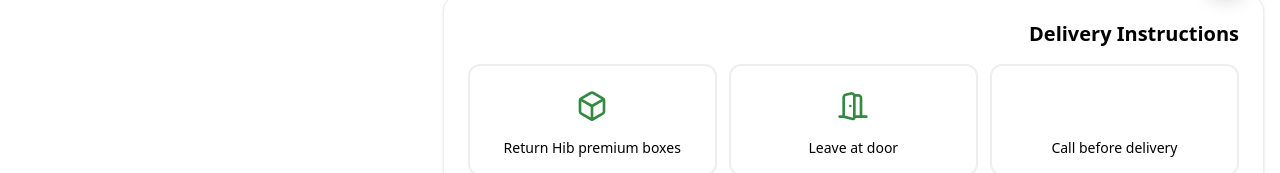
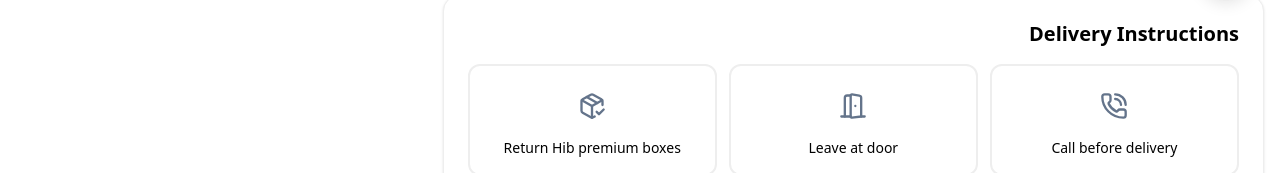
Before and after one commit to EbrahimMahrous/heeb-alfakher, a Next.js app: page /en/checkout in a window 1280 px wide. Shown: the part 779-952 px from the top of the page. Built offline with nearby package versions, Linux system fonts and the light colour scheme.

Commit message:
feat: add delivery instruction icons and improve UI

```diff
--- a/app/[locale]/checkout/page.tsx
+++ b/app/[locale]/checkout/page.tsx
@@ -7,6 +7,7 @@ import { useTranslation } from "@/lib/useTranslation";
 import Button from "@/components/ui/button";
 import { useRouter } from "next/navigation";
 import AddressModal from "@/components/AddressModal";
+import { PhoneCall, DoorOpen, PackageCheck } from "lucide-react";
 
 // Local storage key for checkout data persistence
 const CHECKOUT_STORAGE_KEY = "heeb_checkout_data";
@@ -356,54 +357,89 @@ export default function CheckoutPage() {
                 </div>
 
                 {/* 2. Delivery Instructions */}
+                {/* 2. Delivery Instructions */}
                 <div className="bg-white border border-neutral-200 rounded-2xl p-6 shadow-sm hover:shadow-md transition-shadow">
                   <h2 className="text-xl font-semibold mb-4">
                     {t("deliveryInstructions")}
                   </h2>
+
                   <div className="grid grid-cols-3 gap-3 mb-6">
                     {deliveryOptionsGrid.map((opt) => (
                       <button
                         key={opt.id}
                         type="button"
                         onClick={() => handleInstructionSelect(opt.id)}
-                        className={`flex flex-col items-center justify-center p-4 rounded-xl border-2 transition-all duration-200 ${
+                        className={`group flex flex-col items-center justify-center p-4 rounded-xl border-2 transition-all duration-200 ${
                           selectedInstruction === opt.id
-                            ? "border-primary bg-primary/5 shadow-md scale-105"
-                            : "border-neutral-200 bg-white hover:border-primary/50 hover:shadow-md hover:scale-105"
+                            ? "border-[#338A43] bg-[#338A43]/5 shadow-md scale-105"
+                            : "border-neutral-200 bg-white hover:border-[#338A43] hover:shadow-md hover:scale-105"
                         }`}
                       >
+                        {/* Icon */}
                         <div className="w-12 h-12 flex items-center justify-center mb-2">
-                          <Image
-                            src={opt.icon}
-                            alt={opt.id}
-                            width={32}
-                            height={32}
-                            className="object-contain transition-transform duration-200 group-hover:scale-110"
-                          />
+                          {opt.id === "call" && (
+                            <PhoneCall
+                              size={28}
+                              className={`transition-all ${
+                                selectedInstruction === opt.id
+                                  ? "text-[#338A43]"
+                                  : "text-neutral-500 group-hover:text-[#338A43]"
+                              }`}
+                            />
+                          )}
+
+                          {opt.id === "door" && (
+                            <DoorOpen
+                              size={28}
+                              className={`transition-all ${
+                                selectedInstruction === opt.id
+                                  ? "text-[#338A43]"
+                                  : "text-neutral-500 group-hover:text-[#338A43]"
+                              }`}
+                            />
+                          )}
+
+                          {opt.id === "boxes" && (
+                            <PackageCheck
+                              size={28}
+                              className={`transition-all ${
+                                selectedInstruction === opt.id
+                                  ? "text-[#338A43]"
+                                  : "text-neutral-500 group-hover:text-[#338A43]"
+                              }`}
+                            />
+                          )}
                         </div>
+
+                        {/* Label */}
                         <span className="text-sm text-center font-medium">
                           {t(opt.labelKey)}
                         </span>
+
+                        {/* Check */}
                         {selectedInstruction === opt.id && (
-                          <div className="mt-1 text-primary text-xs">✓</div>
+                          <div className="mt-1 text-[#338A43] text-xs font-bold">
+                            ✓
+                          </div>
                         )}
                       </button>
                     ))}
                   </div>
 
-                  {/* Add a gift message*/}
+                  {/* Gift Message */}
                   <div className="border-t pt-4">
                     <label className="flex items-center gap-3 cursor-pointer group">
                       <input
                         type="checkbox"
                         checked={giftMessage !== ""}
                         onChange={handleGiftToggle}
-                        className="w-5 h-5 accent-primary transition-transform group-hover:scale-110"
+                        className="w-5 h-5 accent-[#338A43] transition-transform group-hover:scale-110"
                       />
-                      <span className="text-base font-medium group-hover:text-primary transition-colors">
+                      <span className="text-base font-medium group-hover:text-[#338A43] transition-colors">
                         {t("addGiftMessage")}
                       </span>
                     </label>
+
                     {giftMessage !== "" && (
                       <div className="mt-3 mr-8 animate-fadeIn">
                         <textarea
@@ -411,7 +447,7 @@ export default function CheckoutPage() {
                           value={giftMessage === " " ? "" : giftMessage}
                           onChange={(e) => setGiftMessage(e.target.value)}
                           rows={3}
-                          className="w-full border border-neutral-300 rounded-lg p-3 text-sm focus:outline-none focus:ring-2 focus:ring-primary transition-all"
+                          className="w-full border border-neutral-300 rounded-lg p-3 text-sm focus:outline-none focus:ring-2 focus:ring-[#338A43] transition-all"
                         />
                       </div>
                     )}
```
